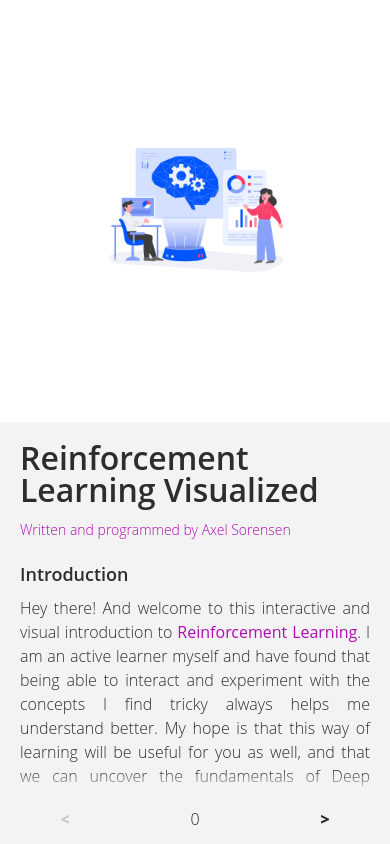
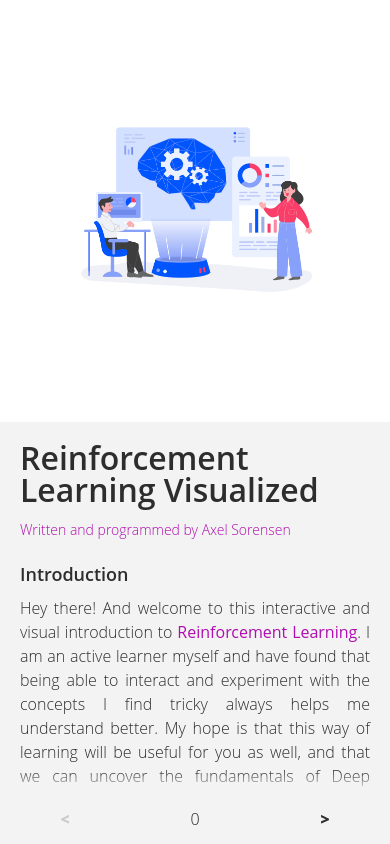
Before and after one commit to AxelSorensen/Reinforcement_Learning_Visualized, a React (Vite) app: page / in a window 390 px wide. Built offline with nearby package versions, Linux system fonts and the light colour scheme.

Commit message:
mobile fiendly v1.2 final push

```diff
--- a/src/App.jsx
+++ b/src/App.jsx
@@ -12,6 +12,14 @@ import SketchManager from './SketchManager'
 import RightManager from './RightManager'
 
 function App() {
+
+  const documentHeight = () => {
+    const doc = document.documentElement
+    doc.style.setProperty('--doc-height', `${window.innerHeight}px`)
+   }
+   window.addEventListener('resize', documentHeight)
+   documentHeight();
+
   const [page, setPage] = useState(0)
 
 
--- a/src/index.css
+++ b/src/index.css
@@ -1,4 +1,7 @@
 /* overall */
+:root {
+  --doc-height: 100%;
+ }
 
 * {
   padding: 0;
@@ -12,13 +15,12 @@
 }
 
 body {
-  min-width: 200px;
-  min-height: 100vh;
-  min-height: -webkit-fill-available;
-  min-height: fill-available;
+  overflow: hidden;
+  scroll-behavior: none;
 }
 
 html {
+  -webkit-tap-highlight-color: transparent;
   -webkit-font-smoothing: antialiased;
   font-family: 'Open Sans', Helvetica, sans-serif;
   font-weight: 300;
@@ -32,9 +34,11 @@ html {
   display: grid;
   grid-template-columns: minmax(300px, 1fr) minmax(0, 2fr);
   grid-template-rows: minmax(0, 1fr);
-  height: 100vh;
-
-
+  min-width: 200px;
+  min-height: 100vh;
+  min-height: -webkit-fill-available;
+  height: 100vh; /* fallback for Js load */
+  height: var(--doc-height);
 }
 
 /* grid areas */
@@ -97,7 +101,11 @@ html {
 
   width: 90%;
 
+}
 
+.img-container {
+  display: grid;
+  margin-bottom: 20px;
 
 }
 
@@ -223,9 +231,10 @@ p {
 
 
 img {
-  width: 20vw;
+  width: 50%;
   border-radius: 5px;
   border: 2px solid #2d2d2d;
+  margin: auto;
 }
 
 /* removes border form images */
@@ -551,10 +560,41 @@ li {
   }
 
   #right-container {
-    height: 60vw;
-    width: 60vw;
+    height: 50vw;
+    width: 50vw;
   }
 
 
 
 }
+
+@media screen and (max-width: 440px) {
+
+
+  #right-container {
+    height: 80vw;
+    width: 80vw;
+  }
+
+
+
+}
+
+@media (pointer:none), (pointer:coarse) {
+  #footer div:hover {
+    background-color: #f3f3f3;
+  }
+  #footer div:active {
+    background-color: #e7e7e7;
+  }
+
+  .codeBtn:hover {
+    background-color: rgb(175, 13, 175);
+  }
+
+  .codeBtn:active {
+    color: white;
+    background-color: rgb(138, 10, 138);
+
+  }
+}
```
Also changed, not shown: 3 other files (tests, documents, lock files or other folders).
